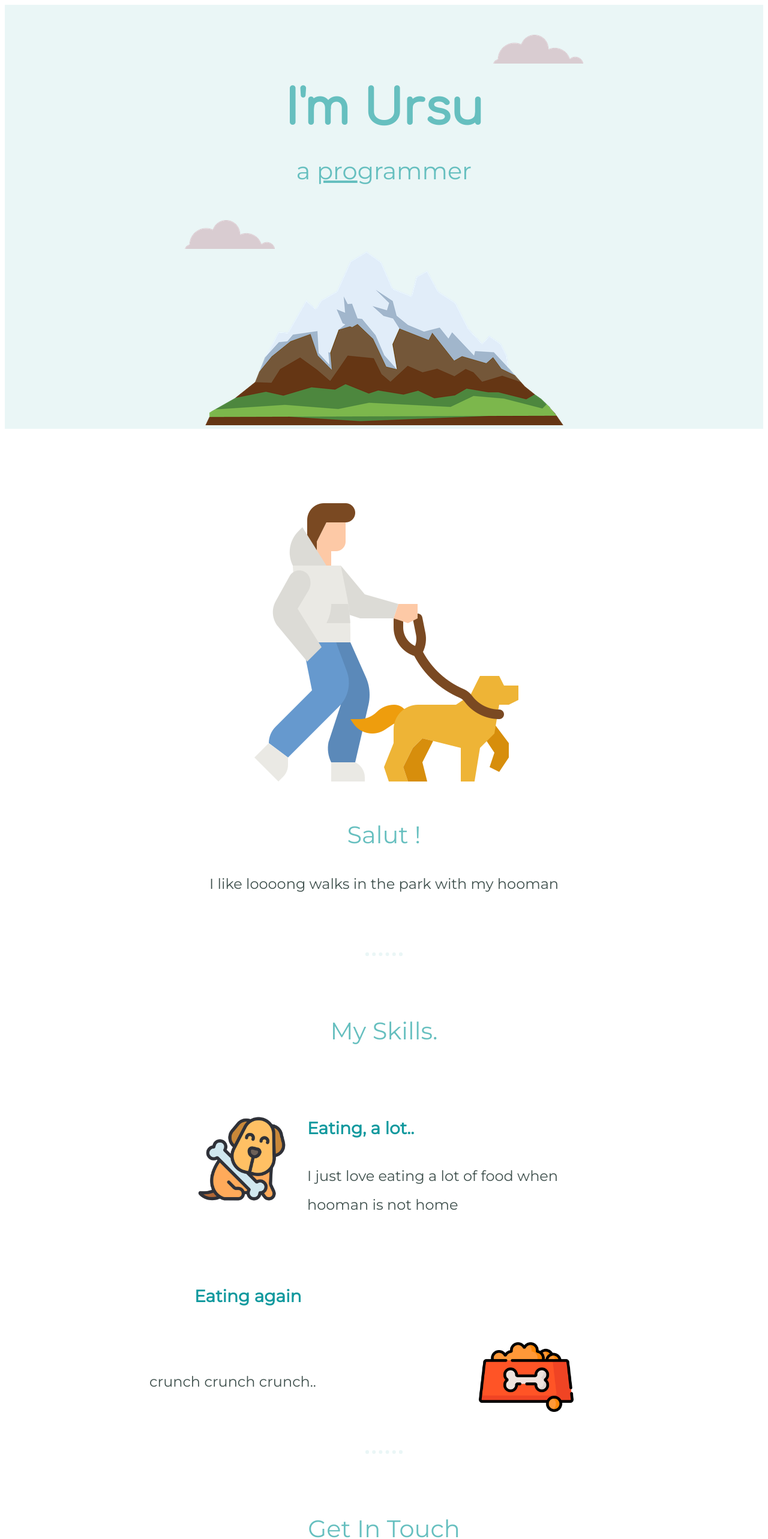
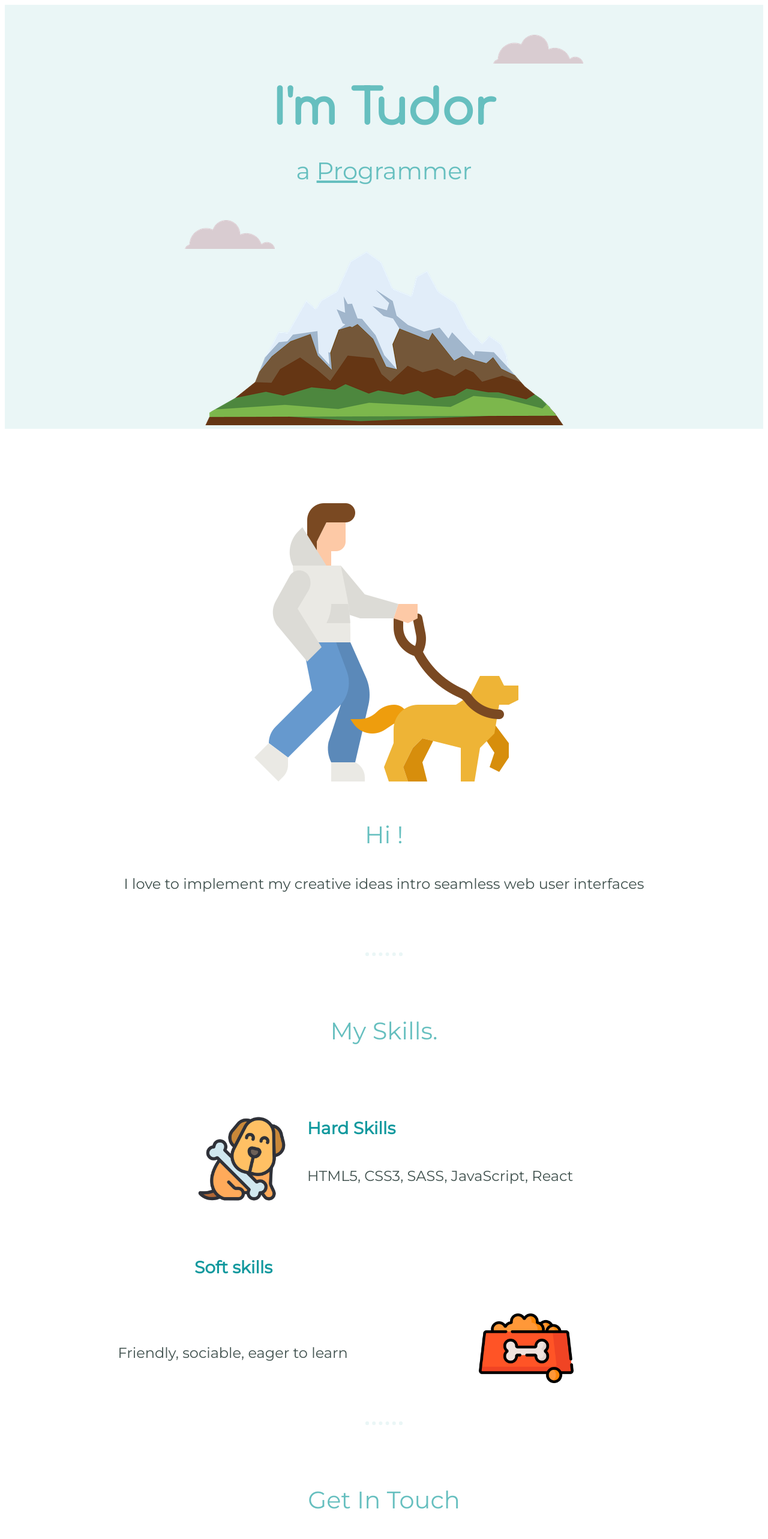
Before and after one commit to tursudor/CSS-My-Site, a plain HTML site: page index.html in a window 1280 px wide. Shown: the top 2566 px of the page at 60% size. Drawn offline with Linux system fonts and the light colour scheme.

Commit message:
Update index.html

```diff
--- a/index.html
+++ b/index.html
@@ -6,42 +6,42 @@
     <link rel="preconnect" href="https://fonts.googleapis.com">
 <link rel="preconnect" href="https://fonts.gstatic.com" crossorigin>
 <link href="https://fonts.googleapis.com/css2?family=Comfortaa&family=Montserrat&display=swap" rel="stylesheet">
-    <title>tURSUdor</title>
+    <title>Tudor</title>
 </head>
 <body>
     <div class="top-container">
     <img class="top-cloud" src="images/cloud.png" alt="top cloud">
-    <h1>I'm Ursu</h1>
-    <h2>a <span class="pro">pro</span>grammer</h2>
+    <h1>I'm Tudor</h1>
+    <h2>a <span class="pro">Pro</span>grammer</h2>
     <img class="bottom-cloud" src="images/cloud.png" alt="another cloud">
     <img class="mountain" src="images/mountain.png" alt="mountain">
 </div>
 <div class="middle-container">
     <div class="profile">
       <img src="images/dog-walking.png" alt="imagine ursu">
-      <h2>Salut !</h2>
-      <p class="bio-text">I like loooong walks in the park with my hooman</p>
+      <h2>Hi !</h2>
+      <p class="bio-text">I love to implement my creative ideas intro seamless web user interfaces</p>
     </div>
     <hr>
     <div class="skills">
       <h2>My Skills.</h2>
       <div class="skill-row">
         <img class="first-image" src="images/dog.png" alt="first skill image">
-        <h3>Eating, a lot..</h3>
-        <p class="">I just love eating a lot of food when hooman is not home</p>
+        <h3>Hard Skills</h3>
+        <p class="">HTML5, CSS3, SASS, JavaScript, React</p>
       </div>
       <div class="skill-row">
-        <h3 class="eating-again-class">Eating again</h3>
+        <h3 class="eating-again-class">Soft skills</h3>
         <img class="second-image" src="images/dog-bowl.png" alt="second skill image">
       </div>
-        <p class="">crunch crunch crunch..</p>
+        <p class="">Friendly, sociable, eager to learn</p>
       <hr>
       </div>
       <h2>Get In Touch</h2>
     <div class="contact-me">
        <h3>If you wanna know more about me</h3>
       <p>let me know</p>
-      <a class="btn" href="mailto:name@email.com">CONTACT ME</a>
+      <a class="btn" href="mailto:tudor.domocos@yahoo.com">CONTACT ME</a>
     </div>
   </div>
 
@@ -50,7 +50,7 @@
     <a class="footer-link" href="https://www.linkedin.com/">LinkedIn</a>
     <a class="footer-link" href="https://twitter.com/">Twitter</a>
     <a class="footer-link" href="https://www.appbrewery.co/">Website</a>
-    <p class="copyright">© Ursu 2023.</p>
+    <p class="copyright">© Tudor_web 2023.</p>
   </div>
 
 </body>
```
